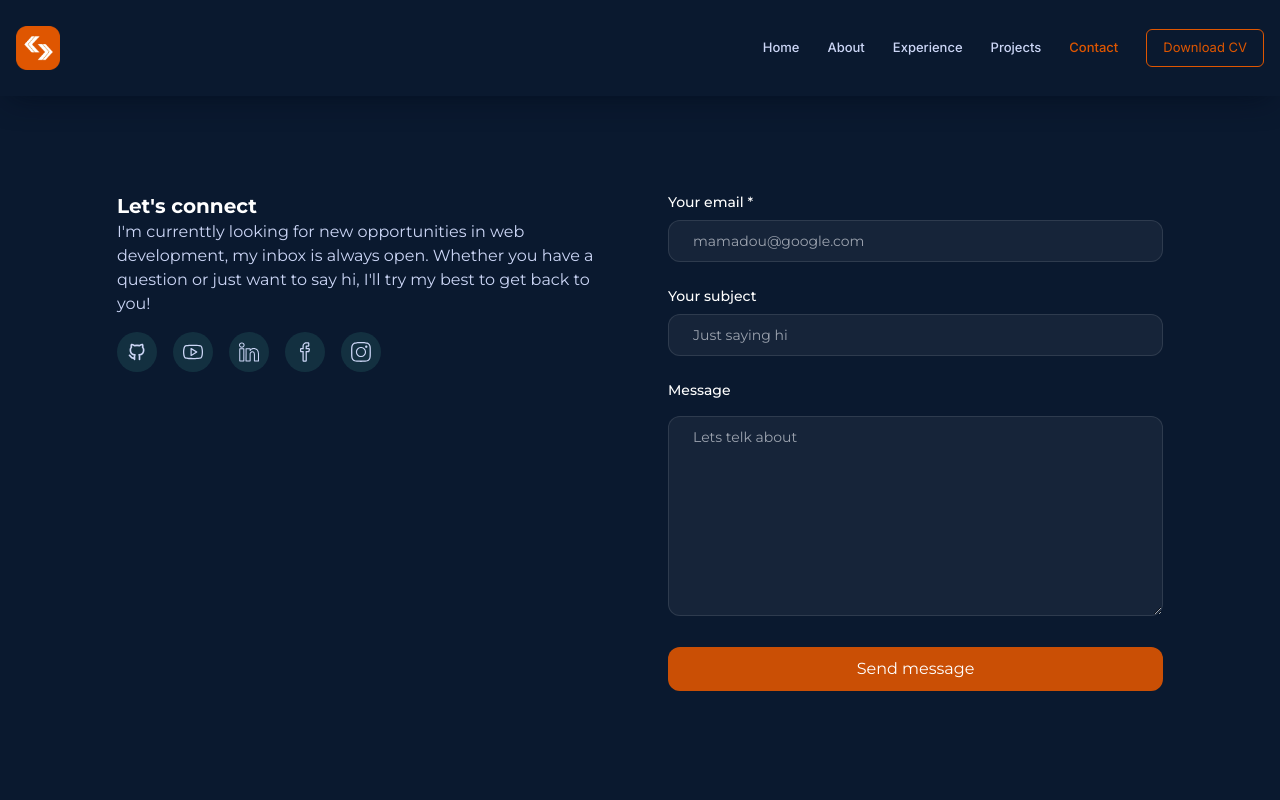
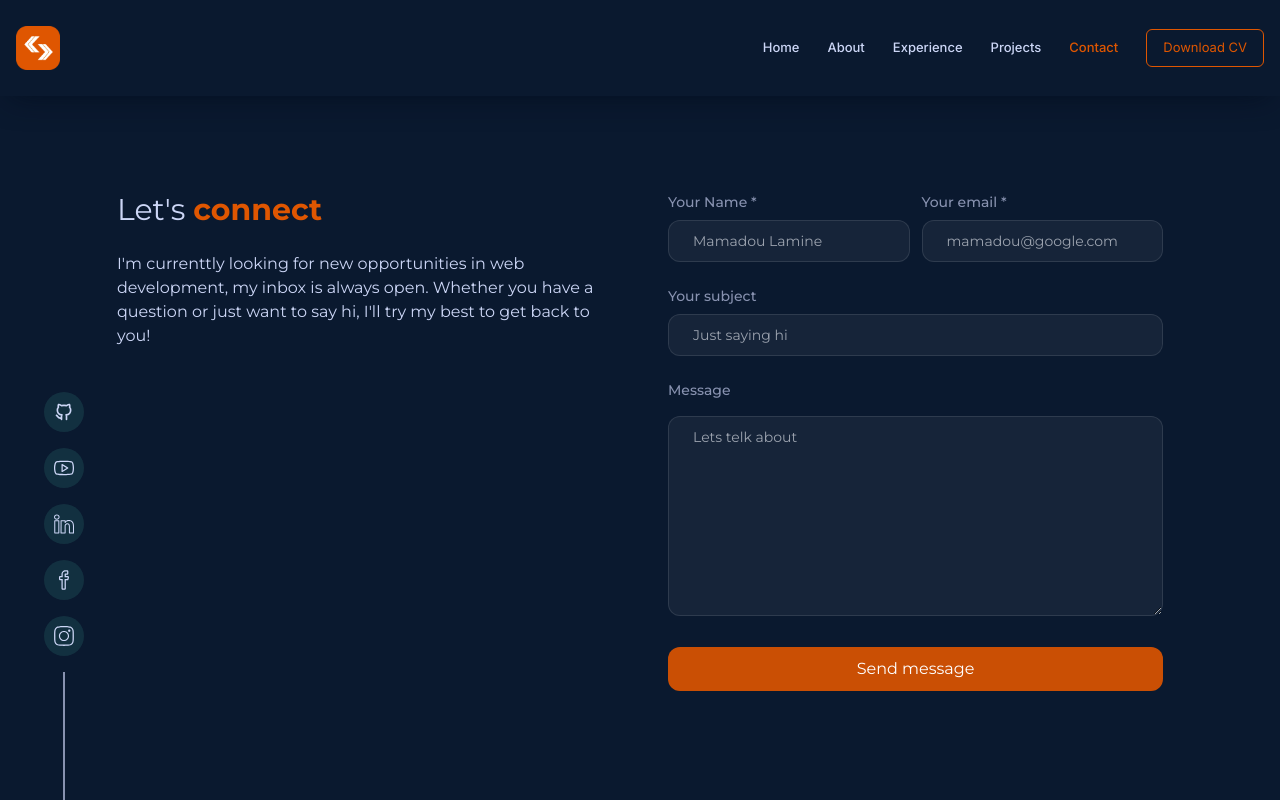
Before and after one commit to alaminediassy/mamadou-portfolio, a Next.js app: page /Contact in a window 1280 px wide. Built offline with nearby package versions, Linux system fonts and the light colour scheme.

Commit message:
Updating contact page

```diff
--- a/components/EmailSection.tsx
+++ b/components/EmailSection.tsx
@@ -2,26 +2,42 @@ import React from "react";
 import Navbar from "./Navbar";
 import SocialLink from "./SocialLink";
 import Footer from "./Footer";
+import { LeftSide } from "./LeftSide";
 
 const EmailSection = () => {
   return (
      <div className="max-w-contentContainer mx-auto gap-4 lgl:gap-8 mdl:px-10 xl:px-4">
+        <div className="hidden xl:inline-flex w-32 h-full fixed left-0 bottom-0">
+          <LeftSide/>
+        </div>
        <section className="grid md:grid-cols-2 md:my:12 py-24 gap-14 pl-4 pr-4 relative">
 {/*       <div className="bg-[radial-gradient(ellipse_at_center,_var(--tw-gradient-stops))] from-orange-900 to-transparent rounded-full h-80  w-80 z-0 blur-lg opacity-20 absolute  left-20 top-3/4 transform -translate-x-1/2 -translate-1/2"></div>
  */}        <div className="z-10">
-            <h5 className="text-xl font-bold text-white">Let&apos;s connect</h5>
+            <h5 className="text-3xl pb-6 text-textLight">Let&apos;s <span className="text-textOrange font-bold">connect</span></h5>
             <p className="pb-4">
               {" "}
               I&apos;m currenttly looking for new opportunities in web development, my inbox is always
               open. Whether you have a question or just want to say hi, I&apos;ll try
               my best to get back to you!
             </p>
+            <div className="xl:hidden">
               <SocialLink/>
+            </div>
         </div>
         <div>
           <form action="" className="flex flex-col">
-                  <div className="mb-6">
-                    <label htmlFor="email" typeof="email" className="text-white block text-sm font-medium">Your email *</label>
+                  <div className="mb-6 flex justify-between gap-3">
+                    <div className="w-full">
+                      <label htmlFor="name" typeof="text" className="text-textdark block text-sm font-medium">Your Name *</label>
+                      <input
+                      type="text"
+                      id="name"
+                      required
+                      className="bg-white/5 border w-full mt-2  border-white/10 focus:outline-none focus:border-textOrange focus:ring-1/2 focus:ring-textOrange rounded-xl pl-6 text-sm pt-2.5 pb-2.5"
+                      placeholder="Mamadou Lamine" />
+                    </div>
+                    <div className="w-full">
+                      <label htmlFor="email" typeof="email" className="text-textdark block text-sm font-medium">Your email *</label>
                       <input
                       type="email"
                       id="email"
@@ -29,8 +45,9 @@ const EmailSection = () => {
                       className="bg-white/5 border w-full mt-2  border-white/10 focus:outline-none focus:border-textOrange focus:ring-1/2 focus:ring-textOrange rounded-xl pl-6 text-sm pt-2.5 pb-2.5"
                       placeholder="mamadou@google.com" />
                     </div>
+                  </div>
                   <div className="mb-6">
-                    <label htmlFor="subject" typeof="subject" className="text-white block text-sm font-medium">Your subject</label>
+                    <label htmlFor="subject" typeof="subject" className="text-textdark block text-sm font-medium">Your subject</label>
                     <input
                     type="text"
                     id="subject"
@@ -40,7 +57,7 @@ const EmailSection = () => {
                   </div>
                   <div className="mb-6">
                     <label htmlFor="message"
-                    className="text-white block text-sm mb-2 font-medium">Message</label>
+                    className="text-textdark block text-sm mb-2 font-medium">Message</label>
                     <textarea name="message" id="message"
                     placeholder="Lets telk about"
                     className="bg-white/5 border h-[200px] w-full mt-2 border-white/10 rounded-xl pl-6 text-sm pt-2.5 pb-2.5 focus:outline-none focus:border-textOrange focus:ring-1/2 focus:ring-textOrange"></textarea>
```
Lines whose indentation alone changed are shown as unchanged.
